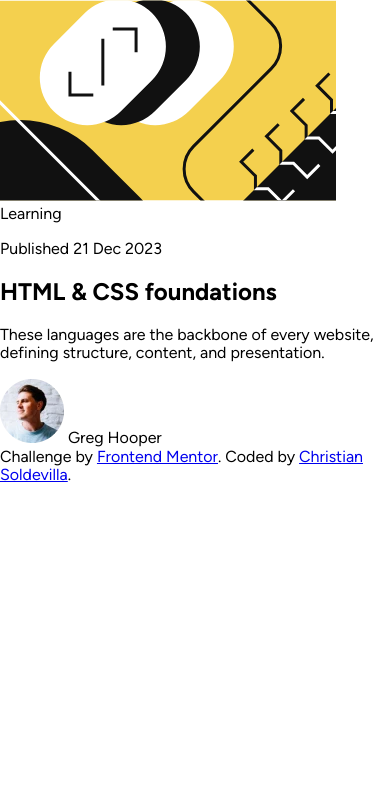
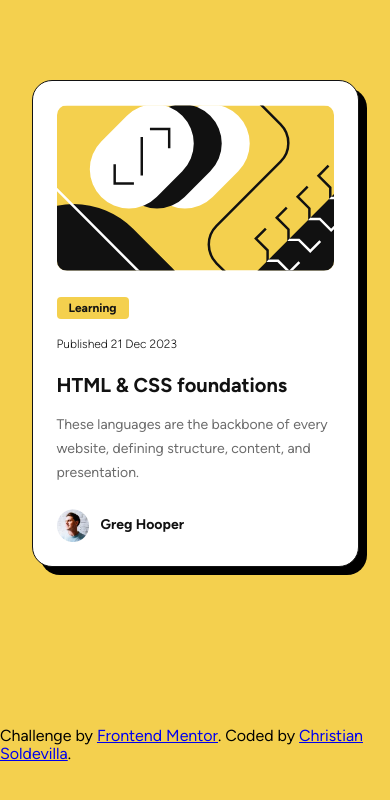
Before and after one commit to soldochris/blog-preview-card, a plain HTML site: page index.html in a window 390 px wide. Drawn offline with nearby package versions, Linux system fonts and the light colour scheme.

Commit message:
card ready for mobile

```diff
--- a/index.html
+++ b/index.html
@@ -12,15 +12,19 @@
 <body>
   <main>
     <img src="./assets/images/illustration-article.svg" alt="illustration-article">
-    <span>Learning</span>
 
-    <p>Published 21 Dec 2023</p>
+    <article>
+      <span>Learning</span>
 
-    <h2>HTML & CSS foundations</h2>
+      <p class="date">Published 21 Dec 2023</p>
 
-    <p>
-      These languages are the backbone of every website, defining structure, content, and presentation.
-    </p>
+      <h2>HTML & CSS foundations</h2>
+
+      <p class="content">
+        These languages are the backbone of every website, defining structure, content, and presentation.
+      </p>
+    </article>
+
     <div>
       <img src="./assets/images/image-avatar.webp" alt="Greg avatar">
       <span>Greg Hooper</span>
--- a/styles.css
+++ b/styles.css
@@ -16,4 +16,73 @@
 
 body{
   font-family: "Figtree", sans-serif;
+  background-color: var(--Yellow);
+  display: flex;
+  flex-direction: column;
+  align-items: center;
+  justify-content: space-around;
+  height: 100vh;
 }
+
+main{
+  background-color: var(--White);
+  width: 327px;
+  border-radius: 20px;
+  padding: 24px;
+  display: flex;
+  flex-direction: column;
+  row-gap: 24px;
+  border: solid 1px var(--Gray-950);
+  box-shadow: 8px 8px 0 #000;
+  color: var(--Gray-950);
+
+  & img{
+    border-radius: 10px;
+  }
+
+  & article{
+    line-height: 150%;
+
+    & span{
+      margin: 0;
+      font-size: 12px;
+      background-color: var(--Yellow);
+      padding: 4px 12px;
+      border-radius: 4px;
+      font-weight: bolder;
+    }
+
+    & .date{
+      font-size: 12px;
+      font-weight:lighter;
+      margin: 12px 0;
+    }
+
+    & h2{
+      font-size: 20px;
+      font-weight: bolder;
+    }
+
+    & .content{
+      color: var(--Gray-500);
+      font-size: 14px;
+      margin: 0;
+    }
+  }
+
+  & div{
+    display: flex;
+    align-items: center;
+
+    & img{
+      width: 32px;
+      margin-right: 12px;
+    }
+
+    & span{
+      font-size: 14px;
+      font-weight: bolder;
+    }
+  }
+
+}
```
